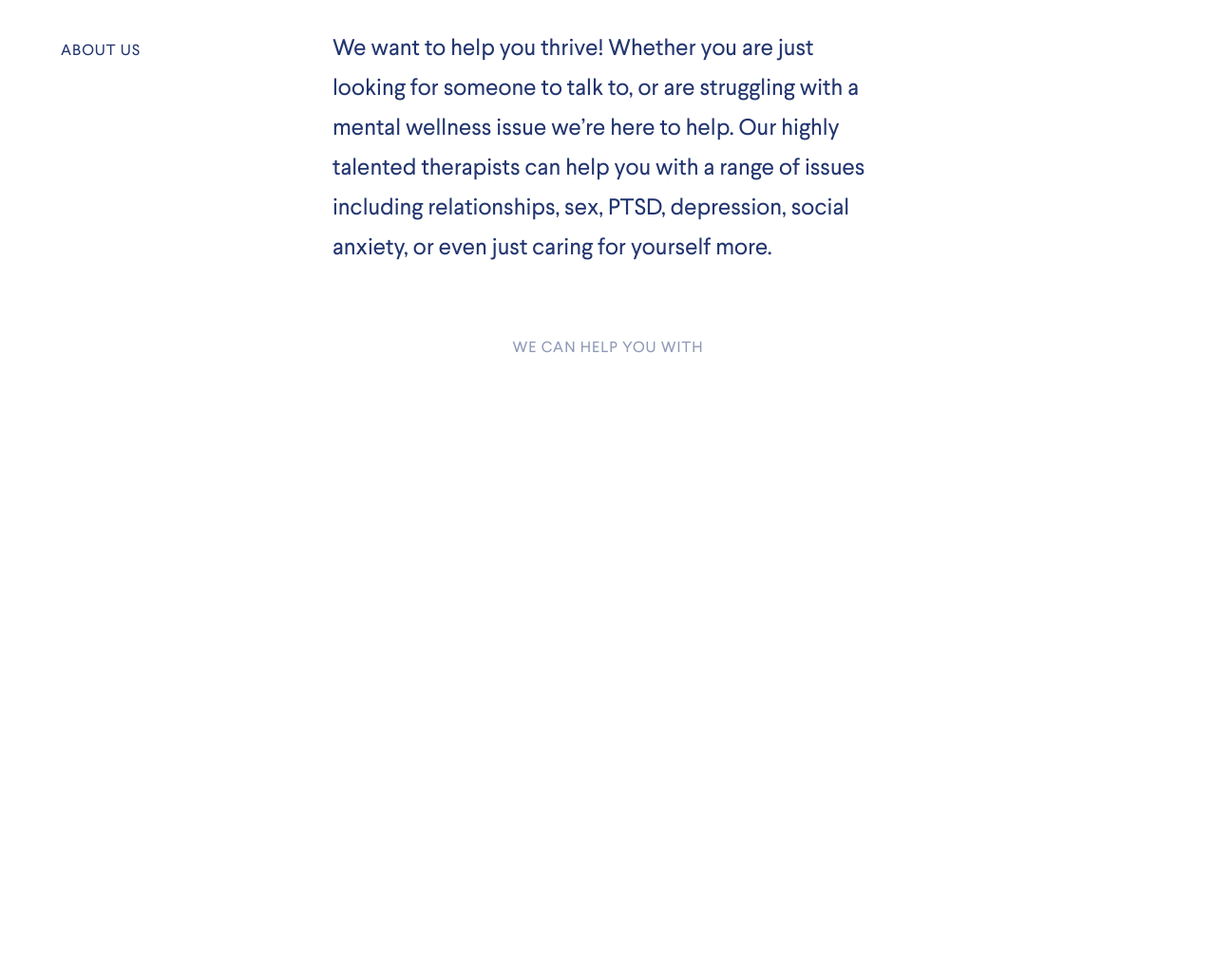
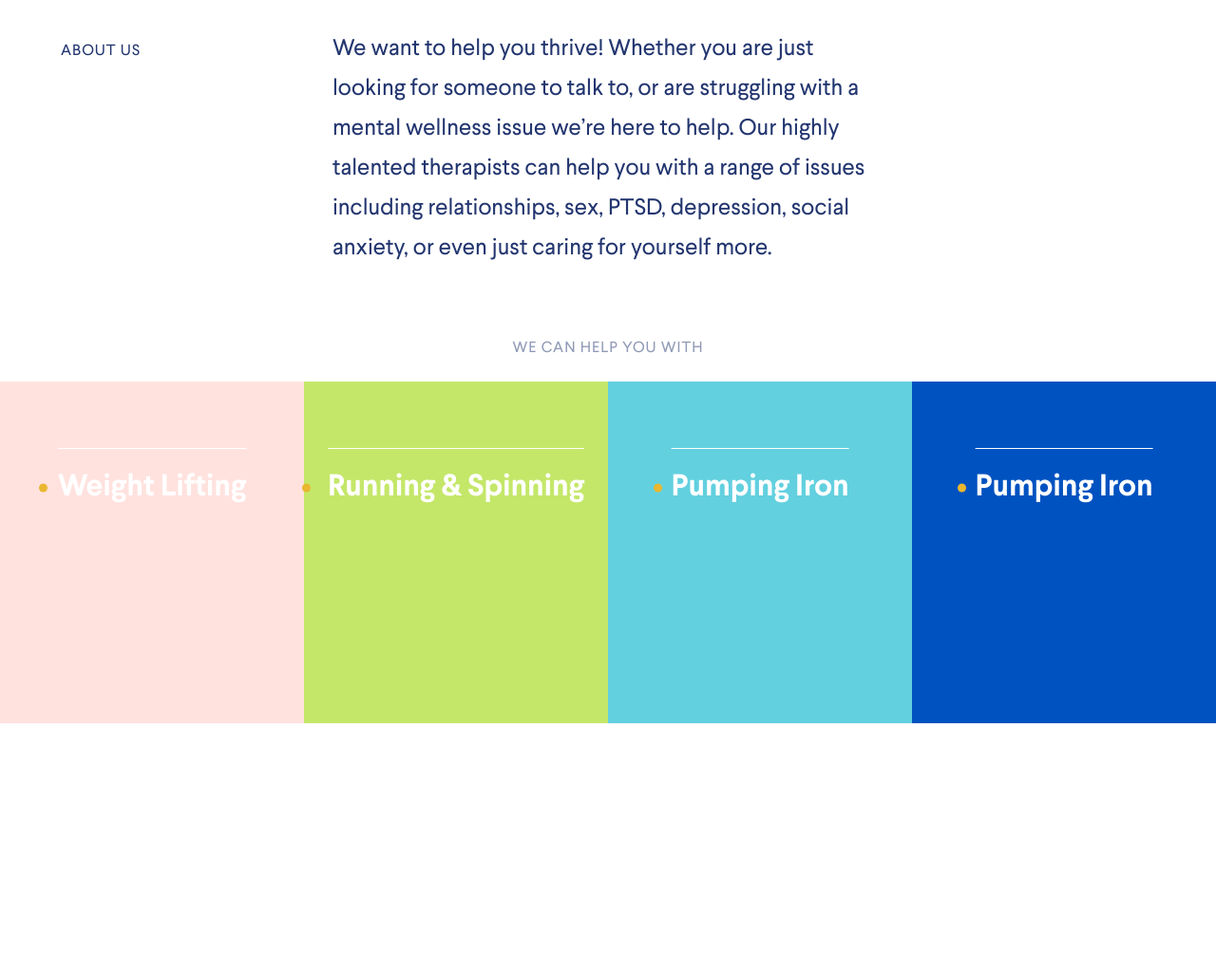
Before and after one commit to mates4352/Thrivetalk-project, a plain HTML site: page index.html in a window 1280 px wide. Shown: the part 1519-2541 px from the top of the page at 95% size. Before the commit the page ends 2181 px from the top, so only its background shows below. Drawn offline with Linux system fonts and the light colour scheme.

Commit message:
section sport

```diff
--- a/css/index.css
+++ b/css/index.css
@@ -346,6 +346,14 @@ sup {
   padding: 0 15px;
 }
 
+.title {
+  font-size: 36px;
+  line-height: 27px;
+  font-family: "LarsseitBold";
+  color: #fff;
+  letter-spacing: -0.006em;
+}
+
 .text {
   font-size: 24px;
   line-height: 42px;
@@ -488,11 +496,6 @@ sup {
   -ms-flex-item-align: start;
   align-self: flex-start;
   margin: 0 0 95px 0;
-  font-size: 36px;
-  line-height: 27px;
-  font-family: "LarsseitBold";
-  color: #fff;
-  letter-spacing: -0.006em;
 }
 
 .thrive__text {
@@ -556,6 +559,78 @@ sup {
   text-align: center;
 }
 
+.Sport {
+  grid-column: 1/span 8;
+}
+
+.Sport__row {
+  display: -webkit-box;
+  display: -ms-flexbox;
+  display: flex;
+  -webkit-box-pack: center;
+  -ms-flex-pack: center;
+  justify-content: center;
+}
+
+.Sport__column {
+  -webkit-box-flex: 0;
+  -ms-flex: 0 1 25%;
+  flex: 0 1 25%;
+  min-height: 360px;
+  text-align: center;
+}
+
+.Sport__column:nth-of-type(1) {
+  background-color: #FFE2DE;
+}
+
+.Sport__column:nth-of-type(2) {
+  background-color: #C4E769;
+}
+
+.Sport__column:nth-of-type(3) {
+  background-color: #62D0DF;
+}
+
+.Sport__column:nth-of-type(4) {
+  background-color: #0052C1;
+}
+
+.Sport_title {
+  display: inline-block;
+  margin-top: 95px;
+  position: relative;
+  font-size: 32px;
+  line-height: 34px;
+}
+
+.Sport_title::after {
+  content: "";
+  width: 100%;
+  height: 1px;
+  position: absolute;
+  top: -25px;
+  left: 50%;
+  -webkit-transform: translateX(-50%);
+  -ms-transform: translateX(-50%);
+  transform: translateX(-50%);
+  background-color: #fff;
+}
+
+.Sport_title::before {
+  content: "";
+  width: 9px;
+  height: 9px;
+  position: absolute;
+  top: 50%;
+  left: -10%;
+  -webkit-transform: translateY(-50%);
+  -ms-transform: translateY(-50%);
+  transform: translateY(-50%);
+  background-color: #E9B730;
+  border-radius: 50%;
+}
+
 /*-footer-*/
 
 @supports (-webkit-appearance:none) {
@@ -577,6 +652,23 @@ sup {
 @media (max-width: 992px) {
   .container {
     max-width: 768px;
+  }
+
+@supports (-webkit-appearance:none) {
+
+}
+}
+
+@media screen and (max-width: 992px) {
+  .Sport__row {
+    -ms-flex-wrap: wrap;
+    flex-wrap: wrap;
+  }
+
+  .Sport__column {
+    -webkit-box-flex: 0;
+    -ms-flex: 0 1 50%;
+    flex: 0 1 50%;
   }
 
 @supports (-webkit-appearance:none) {
@@ -659,6 +751,13 @@ sup {
     height: 300px;
   }
 
+  .Sport__column {
+    -webkit-box-flex: 0;
+    -ms-flex: 0 1 100%;
+    flex: 0 1 100%;
+    min-height: 260px;
+  }
+
 @supports (-webkit-appearance:none) {
     .header--bg {
       background: url("../assets/images/header/bg.webp")/100% 100% no-repeat;
--- a/index.html
+++ b/index.html
@@ -77,7 +77,7 @@
 	<div class="thrive__row">
 
 		<div class="thrive__description">
-			<h2 class="thrive__title">Why Thrive?</h2>
+			<h2 class="thrive__title title">Why Thrive?</h2>
 			<p class="thrive__text text">Want to improve your well-being from the comfort of your own couch? Are you
 				having
 				trouble finding the right therapist? <span class="thrive__text-span"> Here at ThriveTalk, our licensed therapists provide the same quality
@@ -101,7 +101,27 @@
 	</div>
 
 </section>
+		<di class="Sport">
+	<div class="Sport__row">
 
+		<div class="Sport__column">
+			<h3 class="Sport_title title">Weight Lifting</h3>
+		</div>
+
+		<div class="Sport__column">
+			<h3 class="Sport_title title">Running  & Spinning</h3>
+		</div>
+
+		<div class="Sport__column">
+			<h3 class="Sport_title title">Pumping Iron</h3>
+		</div>
+
+		<div class="Sport__column">
+			<h3 class="Sport_title title">Pumping Iron</h3>
+		</div>
+
+	</div>
+</di>
 
 
 
```
Also changed, not shown: index.min.html (+1 -1 lines), css/index.min.css.
